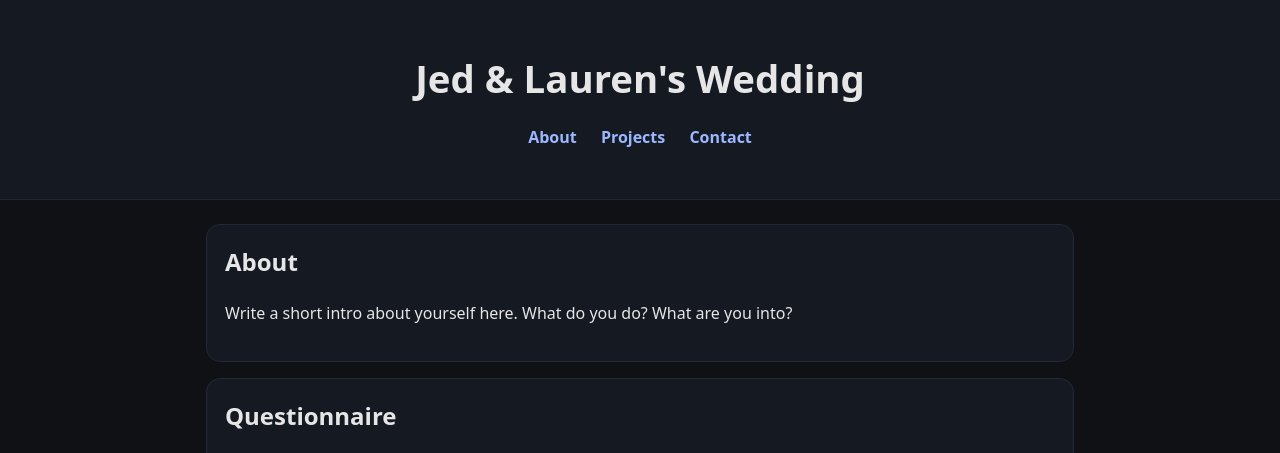
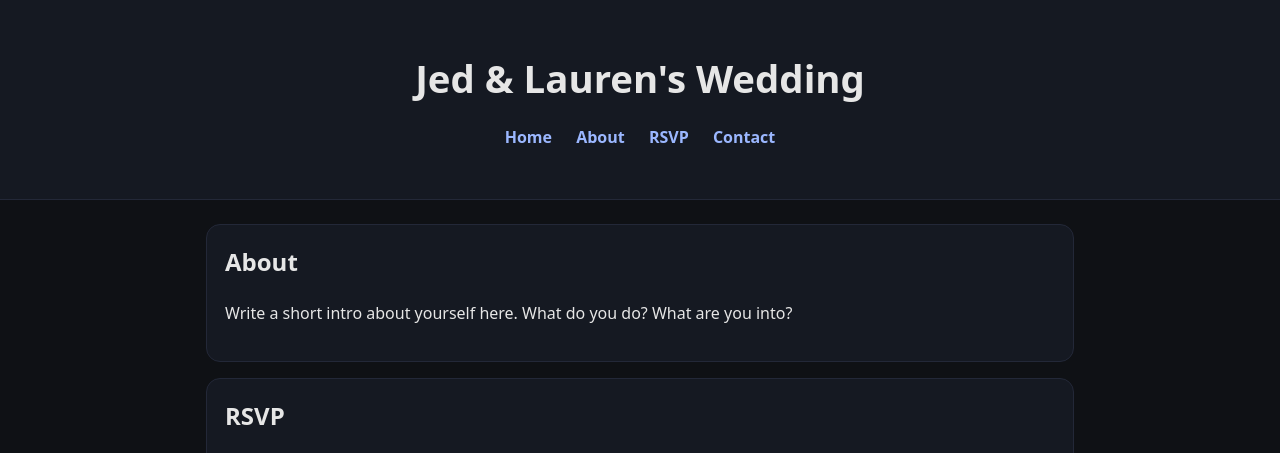
Before and after one commit to curriejed/wedding-website, a plain HTML site: page index.html in a window 1280 px wide. Shown: the top 453 px of the page. Drawn offline with Linux system fonts and the light colour scheme; grey boxes are pictures that could not be loaded.

Commit message:
added more pages

```diff
--- a/index.html
+++ b/index.html
@@ -12,10 +12,12 @@
       <h1>Jed & Lauren's Wedding</h1>
       <p></p>
       <nav class="nav">
-        <a href="#about">About</a>
-        <a href="#projects">Projects</a>
-        <a href="#contact">Contact</a>
+        <a href="index.html">Home</a>
+        <a href="about.html">About</a>
+        <a href="rsvp.html">RSVP</a>
+        <a href="contact.html">Contact</a>
       </nav>
+
     </header>
 
     <main class="container">
@@ -26,8 +28,8 @@
         </p>
       </section>
 
-      <section id="Questionnaire" class="card">
-        <h2>Questionnaire</h2>
+      <section id="RSVP" class="card">
+        <h2>RSVP</h2>
         <iframe src="https://docs.google.com/forms/d/e/1FAIpQLScmgVlLfGH_wsXFvCAHJinkza33yxpMy3u-mCQaoWnlz3f3uw/viewform?embedded=true" width="640" height="713" frameborder="0" marginheight="0" marginwidth="0">Loading…</iframe>
       </section>
 
```
Also changed, not shown: qanda.html (added, +6 -0 lines), rsvp.html (added, +6 -0 lines).
